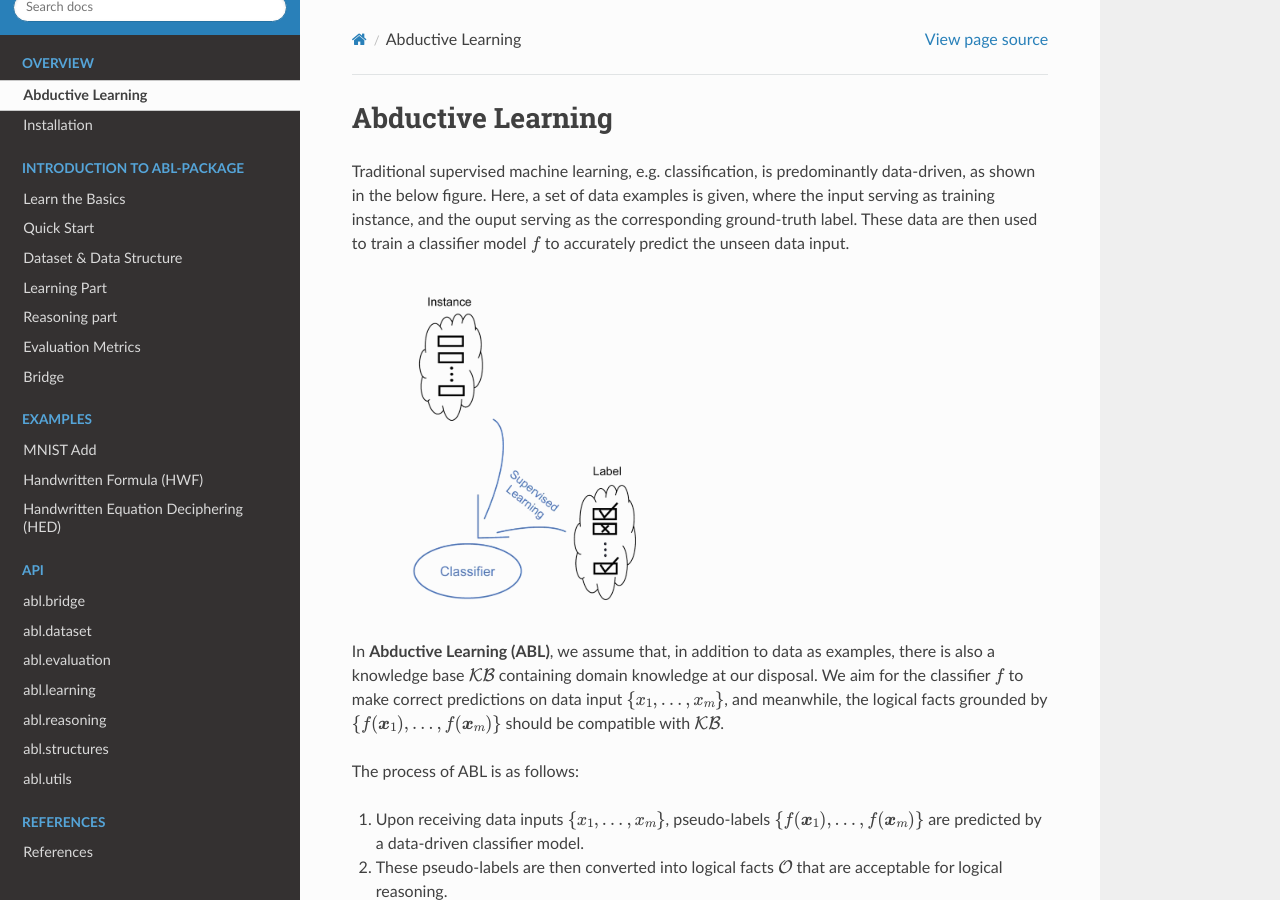
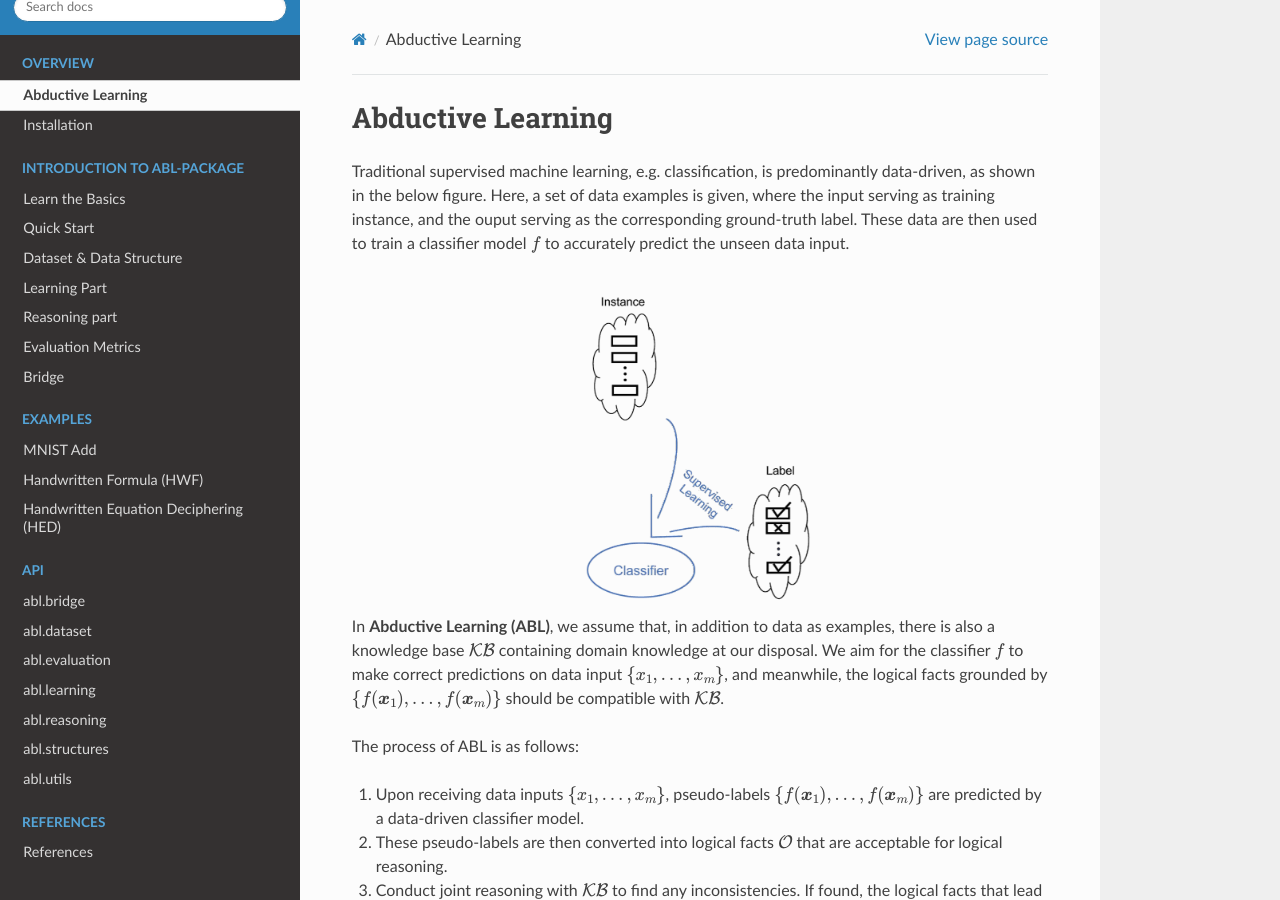
Before and after one commit to AbductiveLearning/ABLkit, a Sphinx documentation site: the page built from docs/Overview/Abductive-Learning.rst, in a window 1280 px wide and 900 px high. Built offline with Sphinx 7.4.7 and the Read the Docs theme 2.0.0, drawn with Linux system fonts in a browser that asks for light colours.

Commit message:
[DOC] align center ML.jpg

```diff
--- a/docs/Overview/Abductive-Learning.rst
+++ b/docs/Overview/Abductive-Learning.rst
@@ -10,7 +10,8 @@ label. These data are then used to train a classifier model :math:`f`
 to accurately predict the unseen data input.
 
 .. image:: ../img/ML.png
-   :width: 600px
+   :align: center
+   :width: 300px
 
 In **Abductive Learning (ABL)**, we assume that, in addition to data as
 examples, there is also a knowledge base :math:`\mathcal{KB}` containing
```
Also changed, not shown: docs/img/ML.png.
